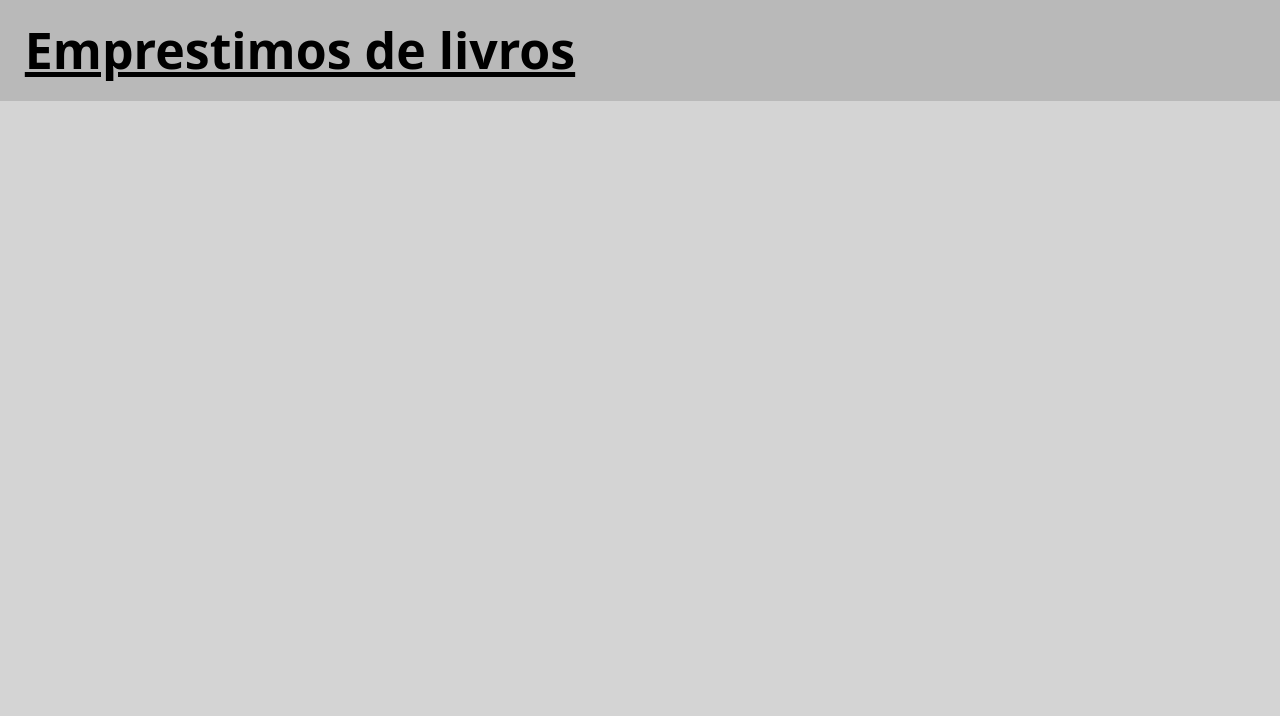
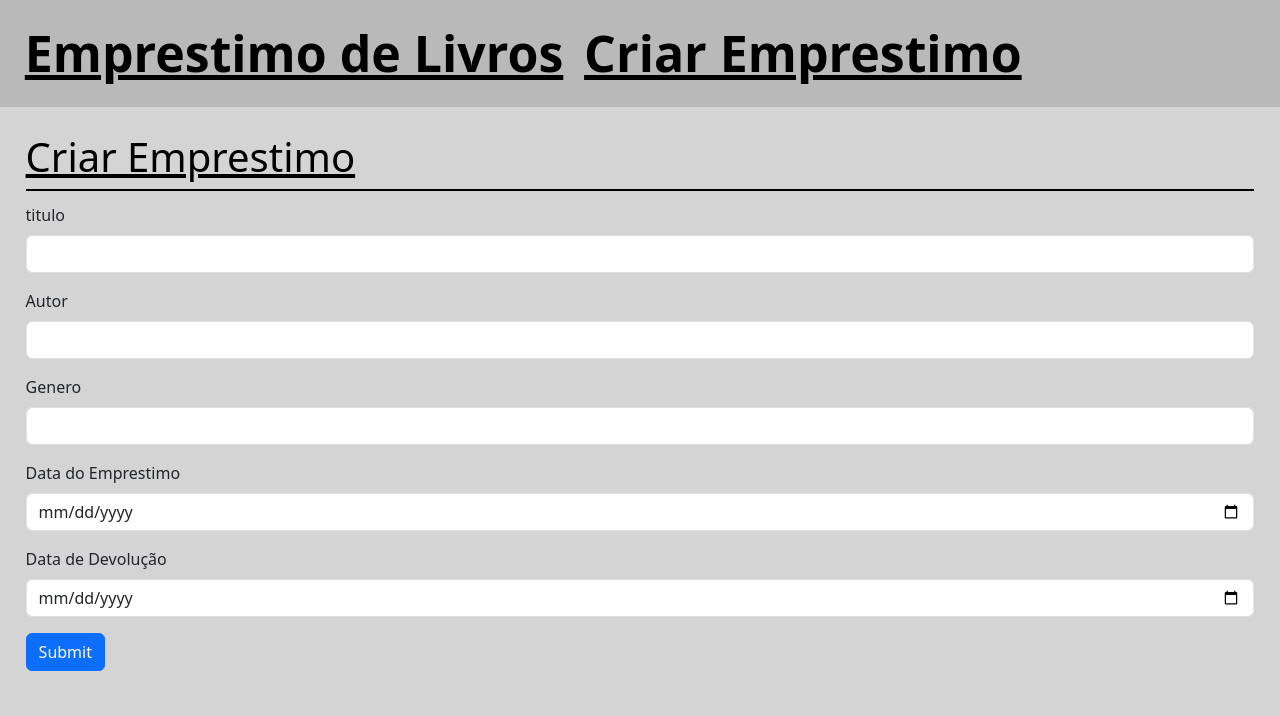
Before and after one commit to ArthurArgeri/AtvdFinal, a website: page html/create.html in a window 1280 px wide. Drawn offline with nearby package versions, Linux system fonts and the light colour scheme.

Commit message:
commit20-11

```diff
--- a/html/consomeAPI.js
+++ b/html/consomeAPI.js
@@ -1,19 +1,31 @@
 
 //criar Emprestimos
-async function criarEmprestimo() {
+async function criarEmprestimo(event) {
+    event.preventDefault();
     const titulo_livro = document.getElementById("titulo_livro").value;
     const autor = document.getElementById("autor").value;
     const genero = document.getElementById("genero").value;
     const data_emprestimo = document.getElementById("data_emprestimo").value;
     const data_devolucao = document.getElementById("data_devolucao").value;
 
+    const urlCreate = `http://localhost:3031/create/${titulo_livro}/${autor}/${genero}/${data_emprestimo}/${data_devolucao}`;
 
-    const resposta = await fetch(`http://localhost:3031/create/${titulo_livro}/${autor}/${genero}/${data_emprestimo}/${data_devolucao}`);
+    try {
+        const resposta = await fetch(urlCreate, {
+            method: 'GET',
+        });
 
-    if(resposta.ok) {
-        alert("Emprestimo criado com sucesso!");
+        if (resposta.ok) {
+            const dados = await resposta.json();
+            console.log(dados.resposta);
+
+            window.location.href="./index.html";
+        }
+    } catch (error) {
+        console.error('Erro ao enviar requisição:', error);
     }
 }
+
 
 //carregar Emprestimos
 async function carregarEmprestimo() {
@@ -113,4 +125,3 @@ async function updateFunc() {
 }
 
  */
-window.onload = carregarEmprestimo();
--- a/html/create.html
+++ b/html/create.html
@@ -7,12 +7,18 @@
         integrity="sha384-QWTKZyjpPEjISv5WaRU9OFeRpok6YctnYmDr5pNlyT2bRjXh0JMhjY6hW+ALEwIH" crossorigin="anonymous">
     <link rel="stylesheet" href="estilos.css">
     <title>Lista de Emprestimos</title>
+
     <nav class="navbar navbar-expand-lg bg-body-tertiary">
-      <div class="container-fluid fundoNav">
-        <a class="navbar-brand" href="index.html">Emprestimos de livros</a>
-        <button class="navbar-toggler" type="button" data-bs-toggle="collapse" data-bs-target="#navbarNavDropdown" aria-controls="navbarNavDropdown" aria-expanded="false" aria-label="Toggle navigation">
+      <div class="container-fluid">
+        <a class="navbar-brand" href="index.html">Emprestimo de Livros </a>
+        <button class="navbar-toggler" type="button" data-bs-toggle="collapse" data-bs-target="#navbarNavAltMarkup" aria-controls="navbarNavAltMarkup" aria-expanded="false" aria-label="Toggle navigation">
           <span class="navbar-toggler-icon"></span>
         </button>
+        <div class="collapse navbar-collapse" id="navbarNavAltMarkup">
+          <div class="navbar-nav">
+            <a class="nav-link active textoCriar" aria-current="page" href="create.html">Criar Emprestimo</a>
+          </div>
+        </div>
       </div>
     </nav>
 </head>
@@ -22,7 +28,44 @@
     <script src="https://cdn.jsdelivr.net/npm/bootstrap@5.3.3/dist/js/bootstrap.min.js"
         integrity="sha384-0pUGZvbkm6XF6gxjEnlmuGrJXVbNuzT9qBBavbLwCsOGabYfZo0T0to5eqruptLy"
         crossorigin="anonymous"></script>
+    <script src="consomeAPI.js"></script>
+
 <body>
 
+        <div class="divDados">
+          <h1>Criar Emprestimo</h1>
+          <div class="linha"></div>
+
+          <form method="POST" id="emprestimoForm">
+
+              <div class="mb-3">
+                <label for="titulo_livro" class="form-label">titulo</label>
+                <input type="text" class="form-control" id="titulo_livro" name="titulo_livro" required />
+              </div>
+
+              <div class="mb-3">
+                <label for="autor" class="form-label">Autor</label>
+                <input type="text" class="form-control" id="autor" name="autor" required />
+              </div>
+
+              <div class="mb-3">
+                <label for="genero" class="form-label">Genero</label>
+                <input type="text" class="form-control" id="genero" name="genero" required />
+        </div>
+
+        <div class="mb-3">
+          <label for="data_emprestimo" class="form-label">Data do Emprestimo</label>
+          <input type="date" class="form-control" id="data_emprestimo" name="data_emprestimo" required />
+        </div>
+
+        <div class="mb-3">
+          <label for="data_devolucao" class="form-label">Data de Devolução</label>
+          <input type="date" class="form-control" id="data_devolucao" name="data_devolucao" required />
+        </div>
+
+      <button onclick="criarEmprestimo(event)" class="btn btn-primary">Submit</button>
+    </form>
+  </div>
 </body>
+
 </html>
--- a/html/estilos.css
+++ b/html/estilos.css
@@ -54,7 +54,7 @@ h5 {
 }
 .nav-link {
 	font-size: 50;
-	font-weight: 6s00;
+	font-weight: 600;
 	color: black;
 	text-decoration: underline;
 }
--- a/main.js
+++ b/main.js
@@ -41,7 +41,7 @@ app.get("/index", function (req, res) {
 
 //create
 app.get("/create/:titulo_livro/:autor/:genero/:data_emprestimo/:data_devolucao", async function (req, res) {
-    const { titulo_livro, autor, genero, data_emprestimo } = req.params;
+    const { titulo_livro, autor, genero, data_emprestimo, data_devolucao } = req.params;
 
     const criarEmprestimo = await Emprestimo.create({ titulo_livro, autor, genero, data_emprestimo, data_devolucao});
 
@@ -88,6 +88,6 @@ app.get("/delete/:id", async function (req, res) {
       });
 });
 
-app.listen(3031, function () {
-    console.log("Servidor rodando na porta 3031")
+app.listen(3032, function () {
+    console.log("Servidor rodando na porta 3032")
 });
```
Also changed, not shown: html/index.html (+12 -14 lines).
